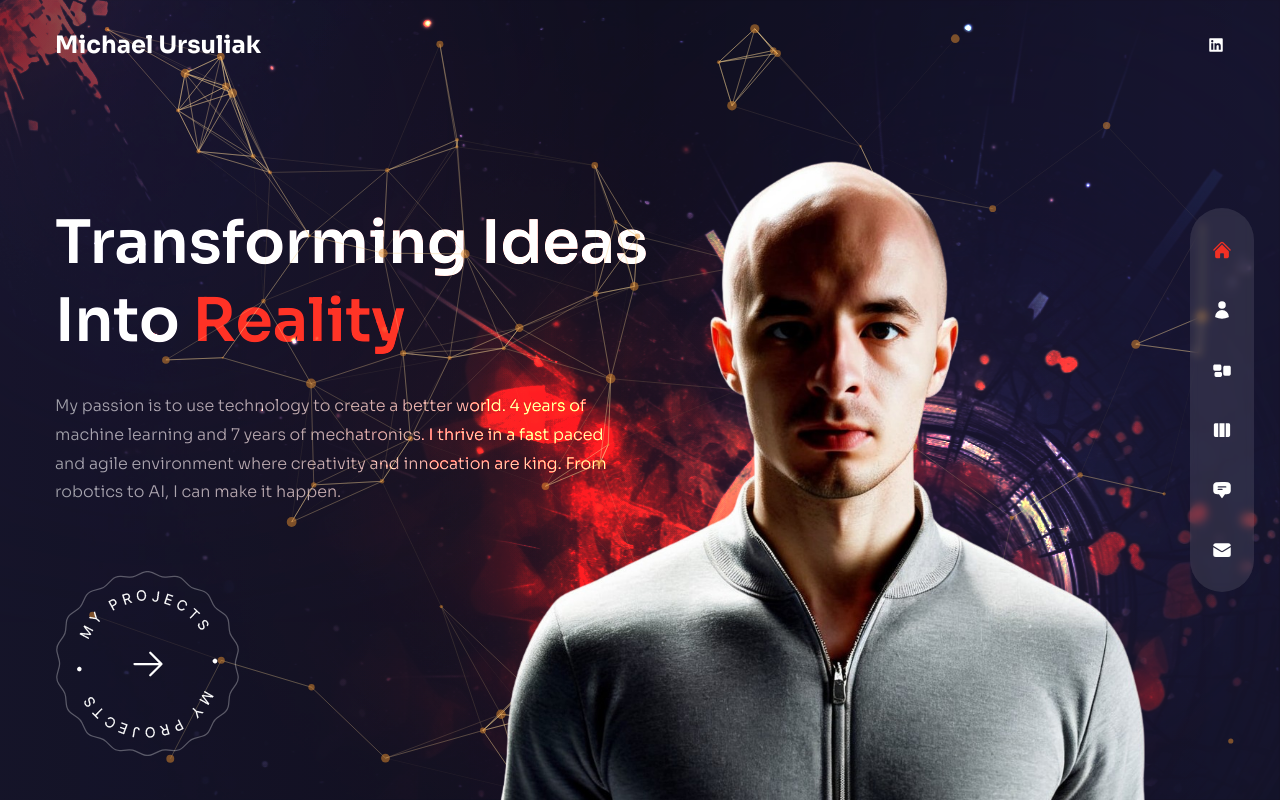
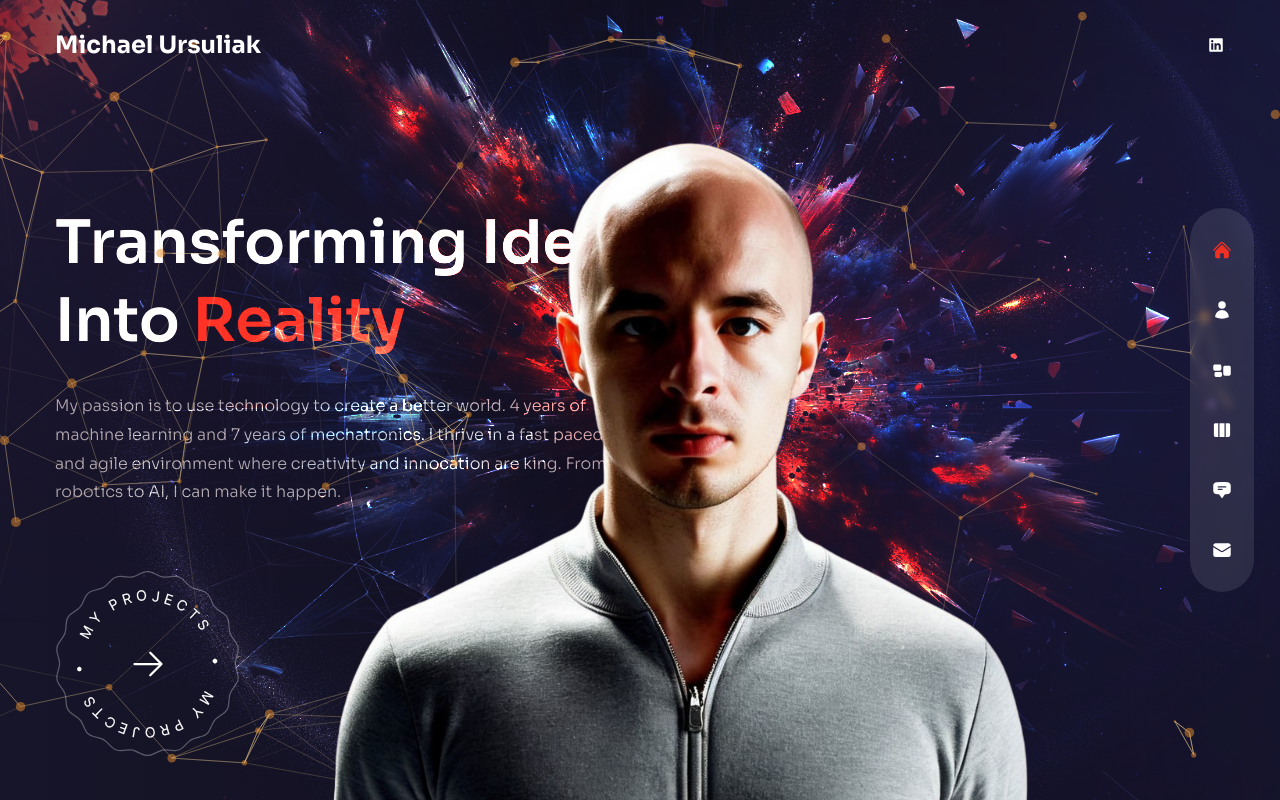
Before and after one commit to LuckierBread/LuckierBread.github.io, a Next.js app: page / in a window 1280 px wide. Built offline with nearby package versions, Linux system fonts and the light colour scheme.

Commit message:
changed background and played with positioning

```diff
--- a/package.json
+++ b/package.json
@@ -1,5 +1,5 @@
 {
-  "name": "esportfolio",
+  "name": "MichaelU-Portfolio",
   "version": "0.1.0",
   "private": true,
   "scripts": {
--- a/pages/index.js
+++ b/pages/index.js
@@ -58,9 +58,12 @@ const Home = () => {
         </div>
       </div>
       {/* image */}
-      <div className='w-[1200px] h-full absolute right-0 bottom-0'>
+      <div className='w-[1500px] h-full absolute right-0 bottom-0'>
         {/* bg img */}
-        <div className='bg-none xl:bg-explosion xl:bg-cover xl:bg-right xl:bg-no-repeat w-full h-full absolute mix-blend-color-dodge translate-z-0'></div>
+        {/* <div className='bg-none xl:bg-explosion xl:bg-cover xl:bg-right xl:bg-no-repeat w-full h-full absolute left-[45%]
+        mix-blend-color-dodge translate-z-0'></div> */}
+        <div className='bg-gradient-to-t xl:bg-explosion xl:bg-cover xl:bg-center xl:bg-no-repeat w-full h-full absolute right-[-10%]
+        mix-blend-color-dodge'></div>
         {/* particles */}
         <ParticlesContainer />
         {/* avatar img */}
@@ -70,7 +73,7 @@ const Home = () => {
           animate='show'
           exit='hidden'
           transition={{ duration: 1, ease: 'easeInOut' }}
-          className='w-full h-full max-w-[737px] max-h-[678px] absolute -bottom-32 lg:bottom-0 lg:right-[8%]'
+          className='w-full h-full max-w-[800px] max-h-[700px] absolute lg:bottom-[0%] lg:right-[14%]'
         >
           <Avatar />
         </motion.div>
--- a/tailwind.config.js
+++ b/tailwind.config.js
@@ -27,7 +27,7 @@ module.exports = {
         accent: '#F13024',
       },
       backgroundImage: {
-        explosion: 'url("/bg-explosion.png")',
+        explosion: 'url("/bg-explosion.webp")',
         circles: 'url("/bg-circles.png")',
         circleStar: 'url("/circle-star.svg")',
         site: 'url("/site-bg.svg")',
```
Also changed, not shown: public/bg-explosion.webp (added), public/bg-explosion2.png (renamed from public/bg-explosion.png).
